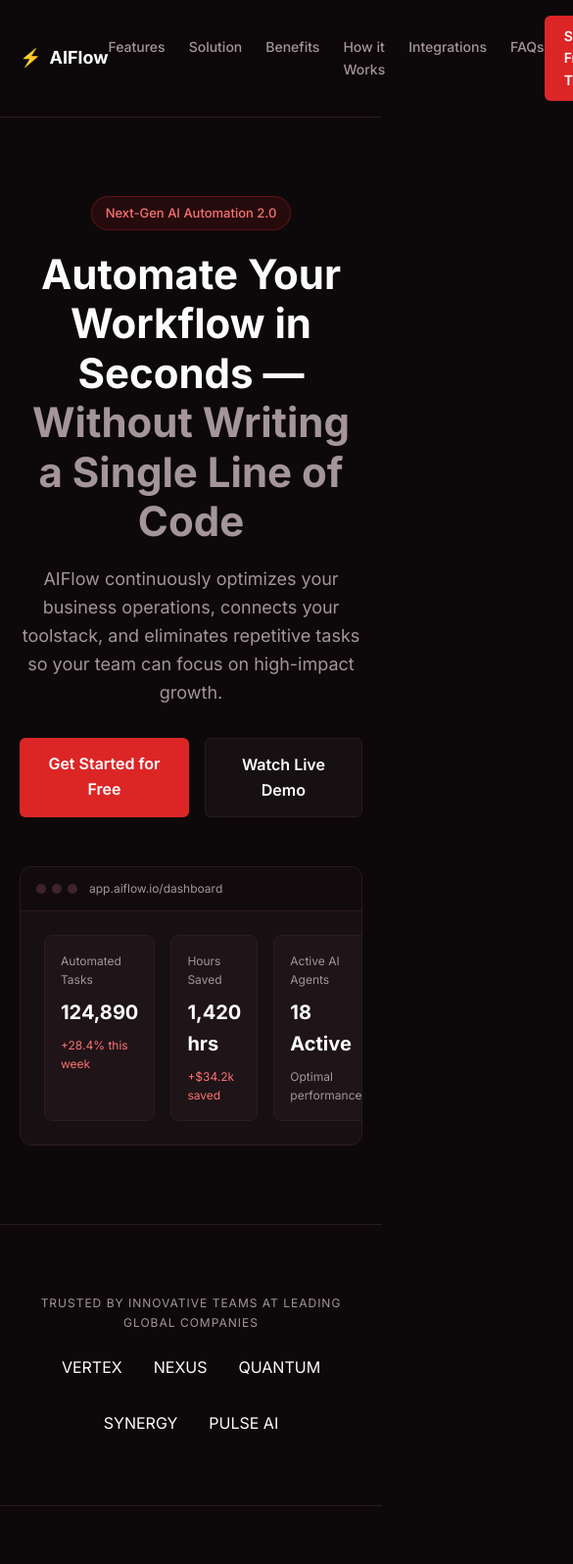
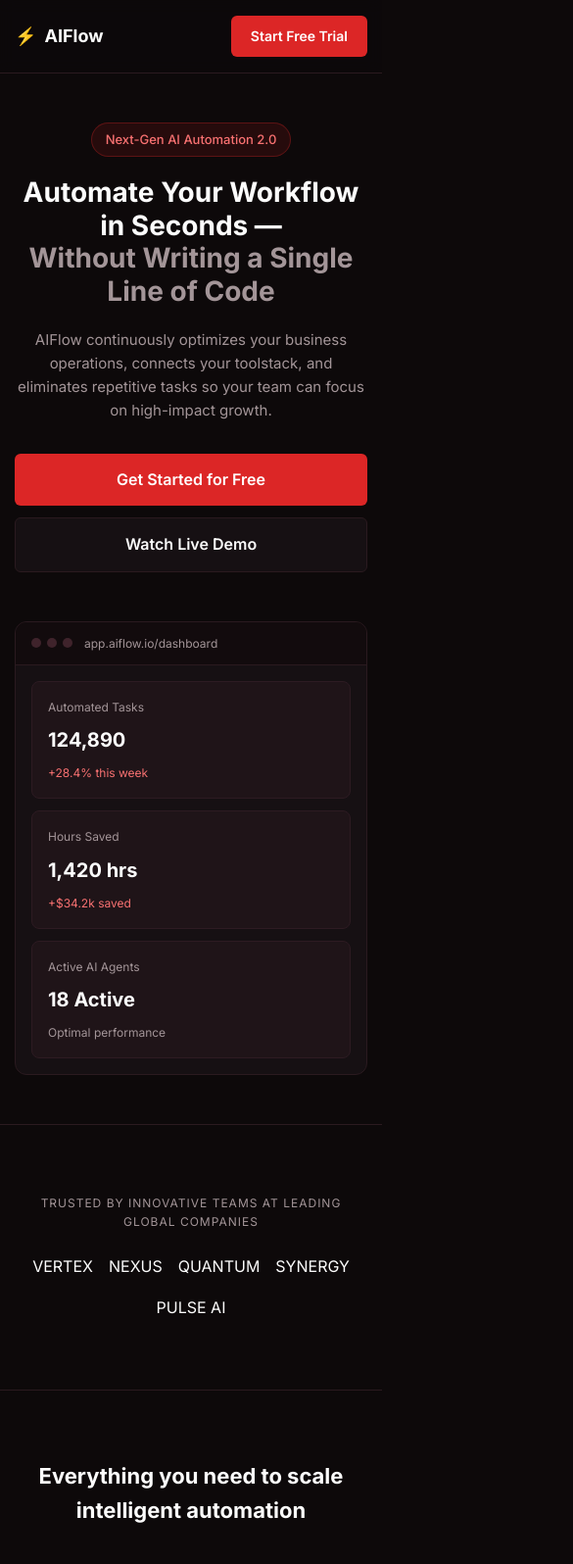
Before and after one commit to ahmedkhlied063-cpu/AIFlow-SaaS-Landing-Page, a plain HTML site: page index.html in a window 390 px wide. Shown: the top 1596 px of the page at 98% size, 585 px wide, since content can reach past the window. Drawn offline with Linux system fonts and the light colour scheme.

Commit message:
Update style.css

```diff
--- a/style.css
+++ b/style.css
@@ -1,4 +1,6 @@
-/* RESET & VARIABLES */
+/* ==========================================================================
+   1. RESET & VARIABLES
+   ========================================================================== */
 * {
     margin: 0;
     padding: 0;
@@ -27,6 +29,7 @@
     color: var(--text-main);
     font-family: var(--font-family);
     line-height: 1.6;
+    overflow-x: hidden;
 }
 
 .container {
@@ -35,7 +38,9 @@
     padding: 0 20px;
 }
 
-/* NAVBAR */
+/* ==========================================================================
+   2. NAVBAR
+   ========================================================================== */
 .navbar {
     background-color: rgba(13, 9, 10, 0.9);
     border-bottom: 1px solid var(--border-color);
@@ -83,7 +88,9 @@
     color: var(--text-main);
 }
 
-/* BUTTONS */
+/* ==========================================================================
+   3. BUTTONS
+   ========================================================================== */
 .btn {
     display: inline-block;
     padding: 10px 20px;
@@ -119,7 +126,9 @@
     font-size: 16px;
 }
 
-/* HERO SECTION */
+/* ==========================================================================
+   4. HERO SECTION & MOCKUP
+   ========================================================================== */
 .hero {
     padding: 80px 0;
     text-align: center;
@@ -236,7 +245,9 @@
 .trend.positive { color: #f87171; }
 .trend.neutral { color: var(--text-muted); }
 
-/* SECTIONS COMMON */
+/* ==========================================================================
+   5. SECTIONS COMMON & GRIDS
+   ========================================================================== */
 section {
     padding: 70px 0;
     border-bottom: 1px solid var(--border-color);
@@ -256,8 +267,7 @@
     color: var(--text-muted);
 }
 
-/* GRIDS */
-.features-grid, .benefits-grid, .steps-grid {
+.features-grid, .benefits-grid, .steps-grid, .testimonials-grid {
     display: grid;
     grid-template-columns: repeat(auto-fit, minmax(280px, 1fr));
     gap: 24px;
@@ -377,3 +387,74 @@
     color: var(--text-muted);
     font-size: 14px;
 }
+
+/* ==========================================================================
+   6. RESPONSIVE MEDIA QUERIES
+   ========================================================================== */
+
+/* الشاشات المتوسطة والصغيرة (التابلت والموبايل - أقل من 768px) */
+@media (max-width: 768px) {
+
+    .nav-links {
+        display: none; /* إخفاء الروابط العادية على الموبايل لتفادي ازدحام الشريط */
+    }
+
+    .hero {
+        padding: 50px 0;
+    }
+
+    .hero-title {
+        font-size: 28px;
+    }
+
+    .hero-subtitle {
+        font-size: 15px;
+    }
+
+    .hero-actions {
+        flex-direction: column;
+        gap: 12px;
+    }
+
+    .btn-large {
+        width: 100%;
+        text-align: center;
+    }
+
+    .mockup-grid {
+        grid-template-columns: 1fr;
+        gap: 12px;
+    }
+
+    .stats-grid {
+        grid-template-columns: 1fr;
+        gap: 24px;
+    }
+
+    .section-header h2 {
+        font-size: 22px;
+    }
+
+    .logos-grid, .integrations-box {
+        gap: 16px;
+    }
+
+    .ctv-card {
+        padding: 30px 16px;
+    }
+}
+
+/* الشاشات الصغيرة جداً (الموبايل أقل من 480px) */
+@media (max-width: 480px) {
+    .container {
+        padding: 0 15px;
+    }
+
+    .stat-number {
+        font-size: 28px;
+    }
+
+    .mockup-body {
+        padding: 16px;
+    }
+}
```
